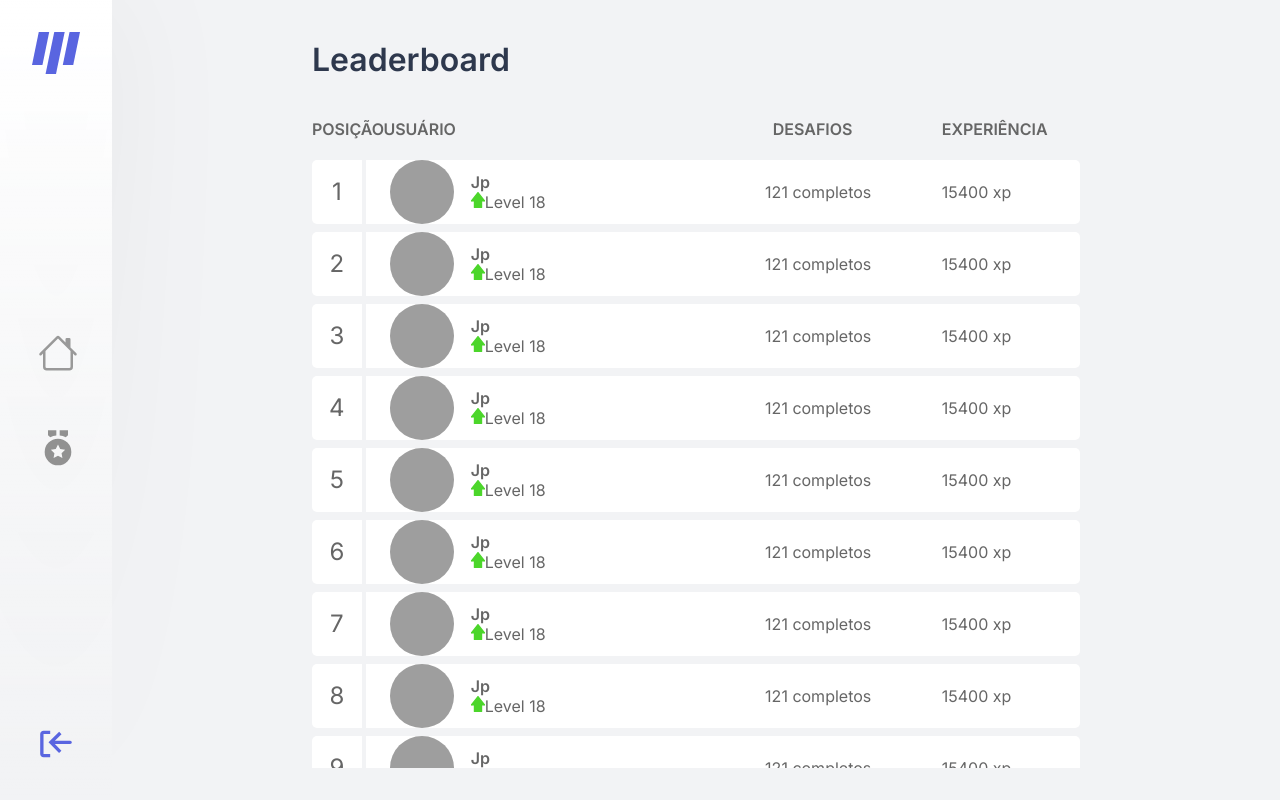
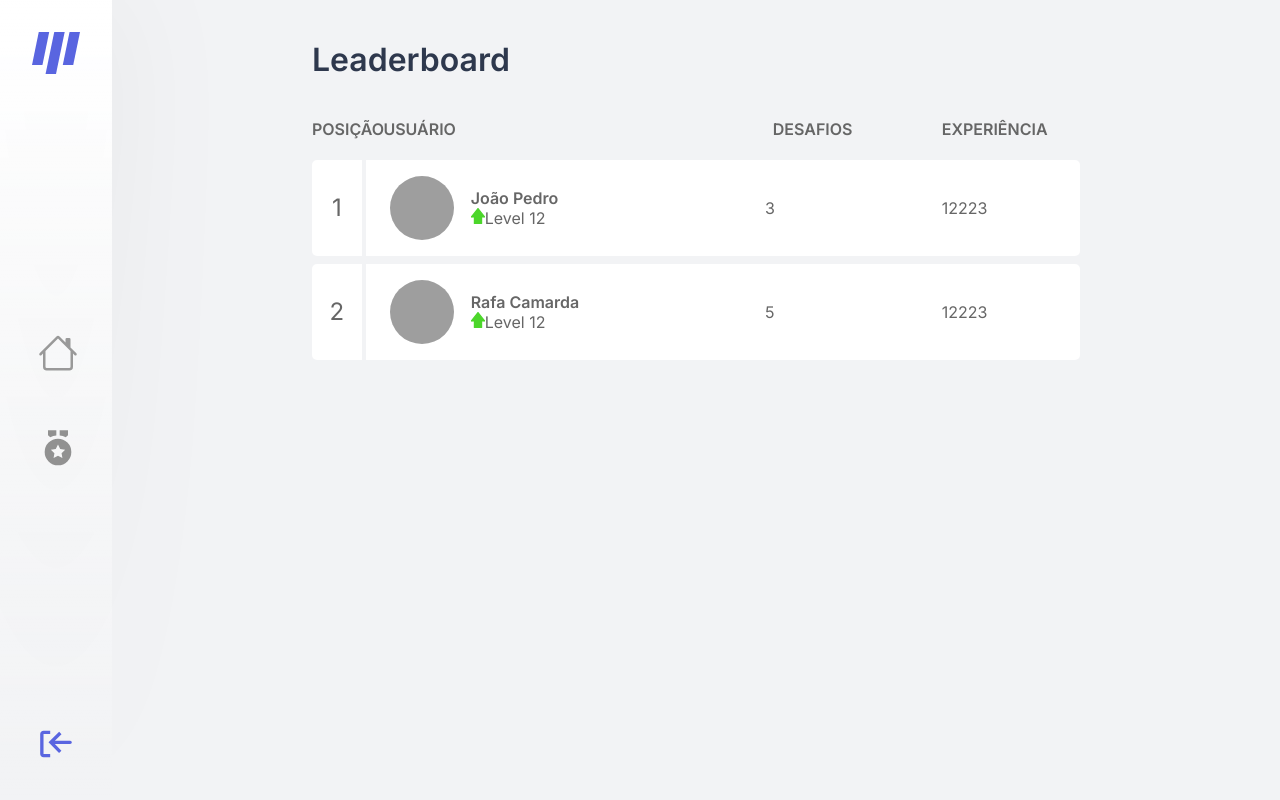
Before and after one commit to eulixir/moveit, a Next.js app: page /leaderboard in a window 1280 px wide. Built offline with nearby package versions, Linux system fonts and the light colour scheme; grey boxes are pictures that could not be loaded.

Commit message:
Add rendening card using json api

```diff
--- a/src/components/Card/Card.tsx
+++ b/src/components/Card/Card.tsx
@@ -4,22 +4,26 @@ import styles from './Card.module.css';
 export default function Card(props) {
   return (
     <div className={styles.cardBox}>
-      <div className={styles.cardPosition}>{props.position}</div>
+      <div className={styles.cardPosition}>{props.user.position}</div>
       <div className={styles.cardUserProfile}>
         <img
           src="https://avatars.githubusercontent.com/u/56173070?v=4"
           alt="Profile picture"
         />
         <div>
-          <strong>Jp</strong>
+          <strong>{props.user.name}</strong>
           <p>
             <img src="icons/level.svg" alt="level" />
-            Level {18}
+            Level {props.user.profile_data.level}
           </p>
         </div>
       </div>
-      <div className={styles.cardChallenges}>121 completos</div>
-      <div className={styles.cardExperience}>15400 xp</div>
+      <div className={styles.cardChallenges}>
+        {props.user.profile_data.challenges_completed}
+      </div>
+      <div className={styles.cardExperience}>
+        {props.user.profile_data.experience}
+      </div>
     </div>
   );
 }
--- a/src/components/ExperienceBar/ExperienceBar.tsx
+++ b/src/components/ExperienceBar/ExperienceBar.tsx
@@ -10,7 +10,6 @@ export function ExperienceBar() {
     Math.round(currentExperience * 100) / experienceToNextLevel;
 
   let totalExperience = experienceToNextLevel + currentExperience * 100;
-  console.log(totalExperience);
 
   return (
     <header className={styles.experienceBar}>
--- a/src/contexts/ApiContext.tsx
+++ b/src/contexts/ApiContext.tsx
@@ -1,7 +1,7 @@
 // import api from '../../services/api';
 
-export function sendEmail(email) {
-  console.log(email);
+export function sendUserData(email, photo, name) {
+  console.log(email, photo, name);
 }
 
 export function sendProfileData(level, currentExperience, challengesCompleted) {
--- a/src/pages/api/auth/[...nextauth].tsx
+++ b/src/pages/api/auth/[...nextauth].tsx
@@ -5,8 +5,8 @@ import Providers from 'next-auth/providers';
 const options: InitOptions = {
   providers: [
     Providers.GitHub({
-      clientId: process.env.GITHUB_CLIENT_ID,
-      clientSecret: process.env.GITHUB_CLIENT_SECRET,
+      clientId: process.env.GIT_CLIENT_ID,
+      clientSecret: process.env.GIT_CLIENT_SECRET,
     }),
     Providers.Google({
       clientId: process.env.GOOGLE_CLIENT_ID,
--- a/src/pages/leaderboard.tsx
+++ b/src/pages/leaderboard.tsx
@@ -1,5 +1,5 @@
 import styles from '../styles/pages/Leaderboard.module.css';
-
+import { useEffect, useState } from 'react';
 import { Navbar } from '../components/Navbar/Navbar';
 
 import Head from 'next/head';
@@ -7,6 +7,41 @@ import React from 'react';
 import Card from '../components/Card/Card';
 
 export default function Home() {
+  const user_json = [
+    {
+      user: {
+        name: 'João Pedro',
+        profile_data: {
+          level: '12',
+          experience: '12223',
+          challenges_completed: '3',
+        },
+        position: '1',
+      },
+    },
+    {
+      user: {
+        name: 'Rafa Camarda',
+        profile_data: {
+          level: '12',
+          experience: '12223',
+          challenges_completed: '5',
+        },
+        position: '2',
+      },
+    },
+  ];
+
+  const [user, setUser] = useState([]);
+
+  useEffect(() => {
+    setUser(user_json);
+  }, []);
+
+  user.map((nabanas) => {
+    console.log(nabanas.user.profile_data.challenges_completed);
+  });
+
   return (
     <>
       <Head>
@@ -25,16 +60,9 @@ export default function Home() {
             <div>EXPERIÊNCIA</div>
           </div>
           <div className={styles.cardContainer}>
-            <Card position="1" />
-            <Card position="2" />
-            <Card position="3" />
-            <Card position="4" />
-            <Card position="5" />
-            <Card position="6" />
-            <Card position="7" />
-            <Card position="8" />
-            <Card position="9" />
-            <Card position="10" />
+            {user.map((user) => {
+              return <Card key={user.name} user={user.user} />;
+            })}
           </div>
         </div>
       </div>
```
Also changed, not shown: src/components/Profile/Profile.tsx (+6 -5 lines), 1 other file (tests, documents, lock files or other folders).
